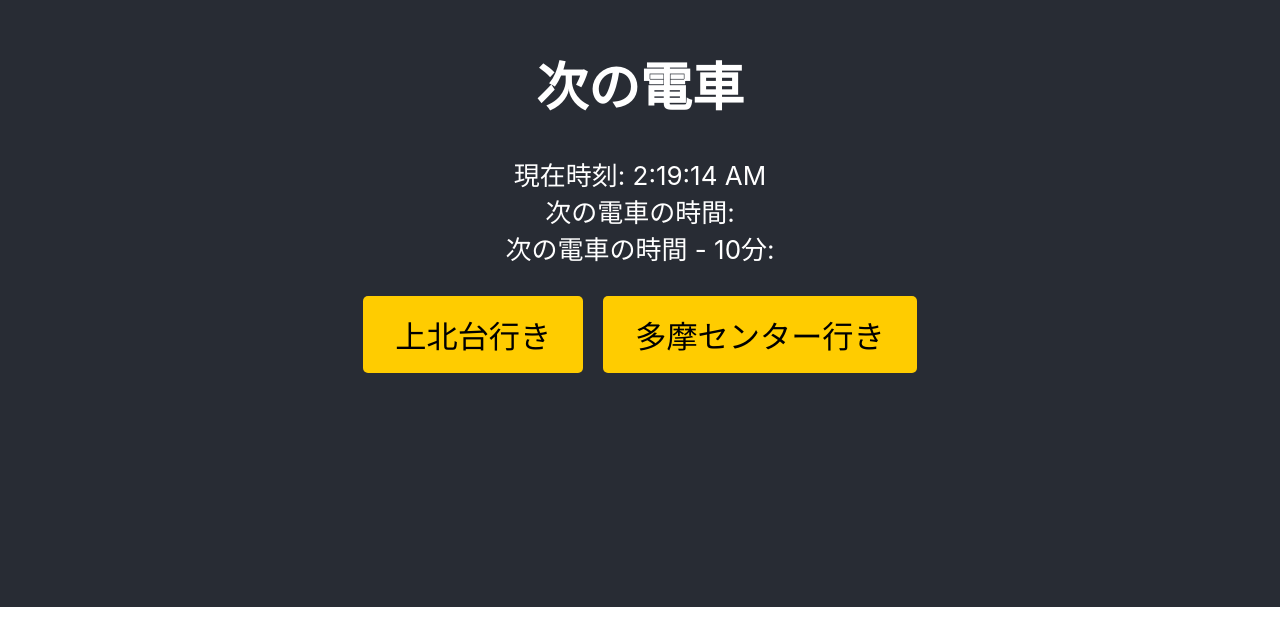
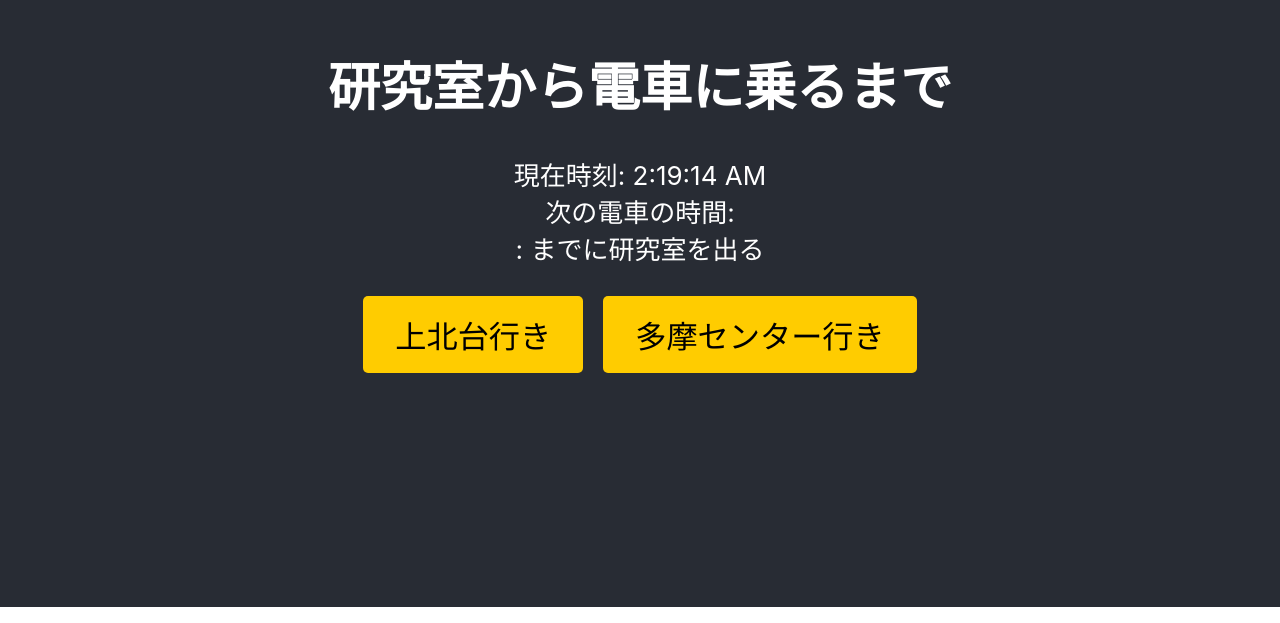
Before and after one commit to tosi4580/aws1, a React (Create React App) app: page / in a window 1280 px wide. Shown: the part 193-816 px from the top of the page. Built offline with nearby package versions, Linux system fonts and the light colour scheme; what aws-amplify would draw is missing.

Commit message:
Update App.js

```diff
--- a/src/App.js
+++ b/src/App.js
@@ -55,10 +55,10 @@ function App() {
   return (
     <div className="App">
       <header className="App-header">
-        <h1>次の電車</h1>
+        <h1>研究室から電車に乗るまで</h1>
         <div>現在時刻: {currentTime}</div>
         <div>次の電車の時間: {nextTrainTime}</div>
-        <div>次の電車の時間 - 10分: {nextTrainTimeMinus10}</div>
+        <div>: {nextTrainTimeMinus10}までに研究室を出る</div>
         <div className="button-container">
           <button onClick={() => fetchTimetable('Northbound')} disabled={loading} className="fetch-button">
             {loading ? '読み込み中...' : '上北台行き'}
```
